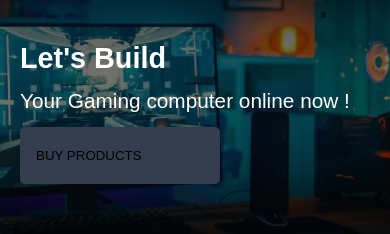
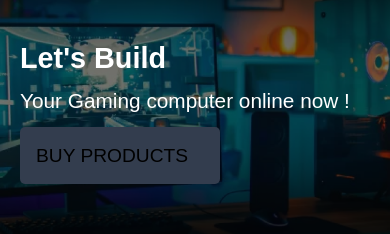
Before and after one commit to MiguelSperle/HXZstore, a React (Vite) app: page / in a window 390 px wide. Shown: the part 114-348 px from the top of the page. Built offline with nearby package versions, Linux system fonts and the light colour scheme; no server answers; what miragejs would draw is missing.

Commit message:
Atualizado

```diff
--- a/src/components/Layout/Home/_home.scss
+++ b/src/components/Layout/Home/_home.scss
@@ -166,6 +166,7 @@
 
     @media screen and (min-width: 320px) and (max-width: 480px) {
         width: 200px;
+        font-size: 1.2REM;
     }
 }
 
--- a/src/index.css
+++ b/src/index.css
@@ -320,6 +320,7 @@ nav ul {
 @media screen and (min-width: 320px) and (max-width: 480px) {
   .content-text button {
     width: 200px;
+    font-size: 1.2REM;
   }
 }
 
```
Also changed, not shown: 1 other file (tests, documents, lock files or other folders).
